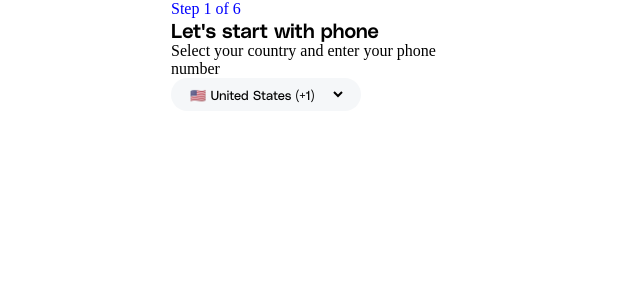
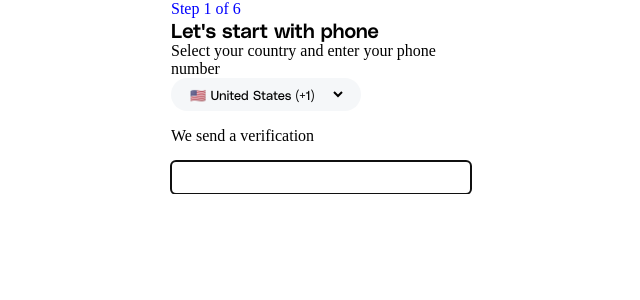
Before and after one commit to Rookid19/Web-Mobile-Signup-Form, a React (Create React App) app: page / in a window 1280 px wide. Shown: the top 300 px of the page, without its empty margins (319-959 px from the left). Built offline with nearby package versions, Linux system fonts and the light colour scheme.

Commit message:
useForm hook

```diff
--- a/src/App.css
+++ b/src/App.css
@@ -19,7 +19,7 @@
   margin: auto;
   width: 300px;
   overflow: hidden;
-  /* background-color: var(--credet-white); */
+  /* background-color: var(--credet-green); */
   /* background-color: red; */
   padding-inline: 30px;
 }
--- a/src/components/CustomInput/CustomInput.jsx
+++ b/src/components/CustomInput/CustomInput.jsx
@@ -1,12 +1,17 @@
 import React from "react";
 
-function CustomInput({ placeholder }) {
+function CustomInput({ placeholder, autoFocus, type }) {
   return (
     <div>
       <p>We send a verification</p>
-      <input className="custom-input" placeholder={placeholder} style={{
-        width:"70%"
-      }}/>
+      <input
+        className="custom-input"
+        autoFocus={autoFocus}
+        placeholder={placeholder}
+        style={{
+          backgroundColor: type === "phone" && "white",
+        }}
+      />
     </div>
   );
 }
--- a/src/components/Phone/Phone.jsx
+++ b/src/components/Phone/Phone.jsx
@@ -15,10 +15,6 @@ function Phone() {
       <div className="sub-title">
         Select your country and enter your phone number
       </div>
-      {/* <div className="phone-container">
-        <span class="fi fi-gh"></span> <span class="fi fi-us"></span>
-      </div> */}
-      {/* <CustomInput placeholder="Code" /> */}
       <select className="dropdown-input">
         {countries.map(({ id, label, flag }) => (
           <option value={label} key={id}>
@@ -26,8 +22,10 @@ function Phone() {
           </option>
         ))}
       </select>
+      <CustomInput autoFocus type="phone"/>
     </div>
   );
 }
 
 export default Phone;
+// span class="fi fi-gh"></span> <span class="fi fi-us"></span>
```
Also changed, not shown: src/hooks/useForm.js (added, +39 -0 lines).
